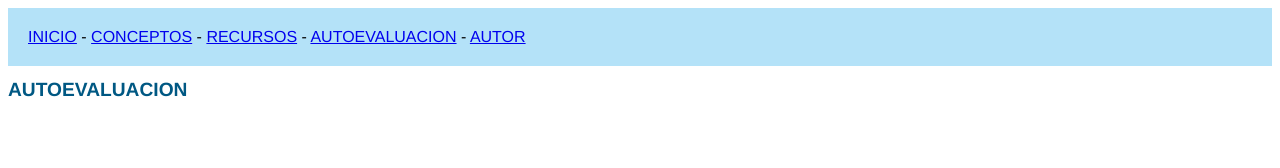
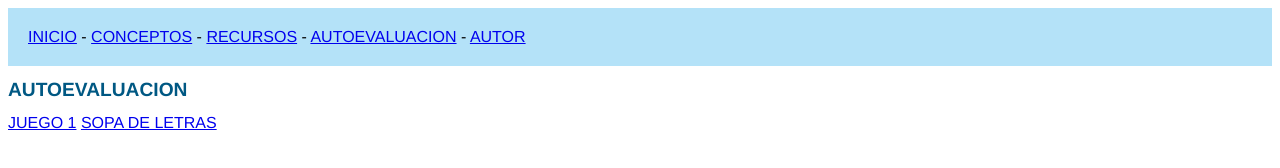
Before and after one commit to JuanAndresObando/DSW-JuanObando, a plain HTML site: page autoevaluacion.html in a window 1280 px wide. Drawn offline with Linux system fonts and the light colour scheme.

Commit message:
etiquetas>meta

```diff
--- a/autoevaluacion.html
+++ b/autoevaluacion.html
@@ -28,7 +28,9 @@ h1 {
 
      <h1>AUTOEVALUACION</h1>
 
+     <a href="https://es.educaplay.com/recursos-educativos/7586433-actividad_1.html">JUEGO 1</a>
 
+<a href="https://es.educaplay.com/recursos-educativos/7589751-elementos_html.html"> SOPA DE LETRAS</a>
 
 
 </body>
```
Also changed, not shown: index.html (+4 -0 lines).
